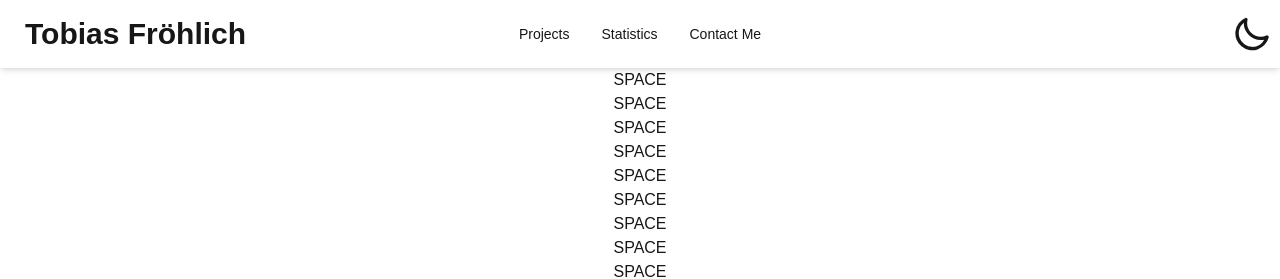
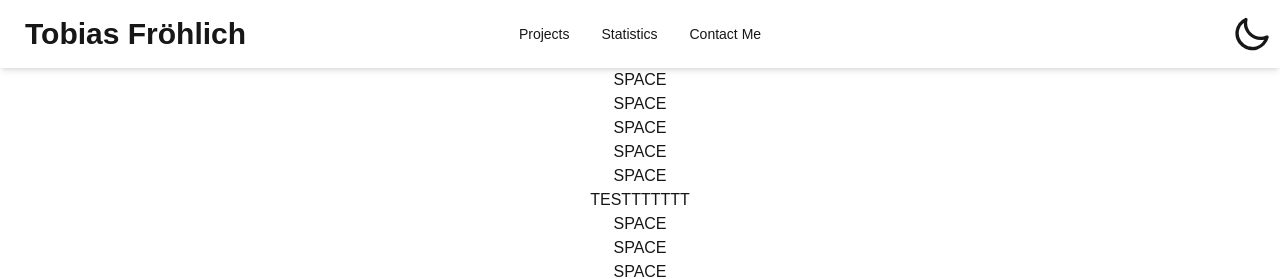
Before and after one commit to froehlichtobi/personal-website, a Next.js app: page / in a window 1280 px wide. Shown: the top 279 px of the page. Built offline with nearby package versions, Linux system fonts and the light colour scheme.

Commit message:
Update page.js

```diff
--- a/app/page.js
+++ b/app/page.js
@@ -87,7 +87,7 @@ export default function Home() {
         <h2>SPACE</h2>
         <h2>SPACE</h2>
         <h2>SPACE</h2>
-        <h2>SPACE</h2>
+        <h2>TESTTTTTTT</h2>
         <h2>SPACE</h2>
         <h2>SPACE</h2>
         <h2>SPACE</h2>
```
